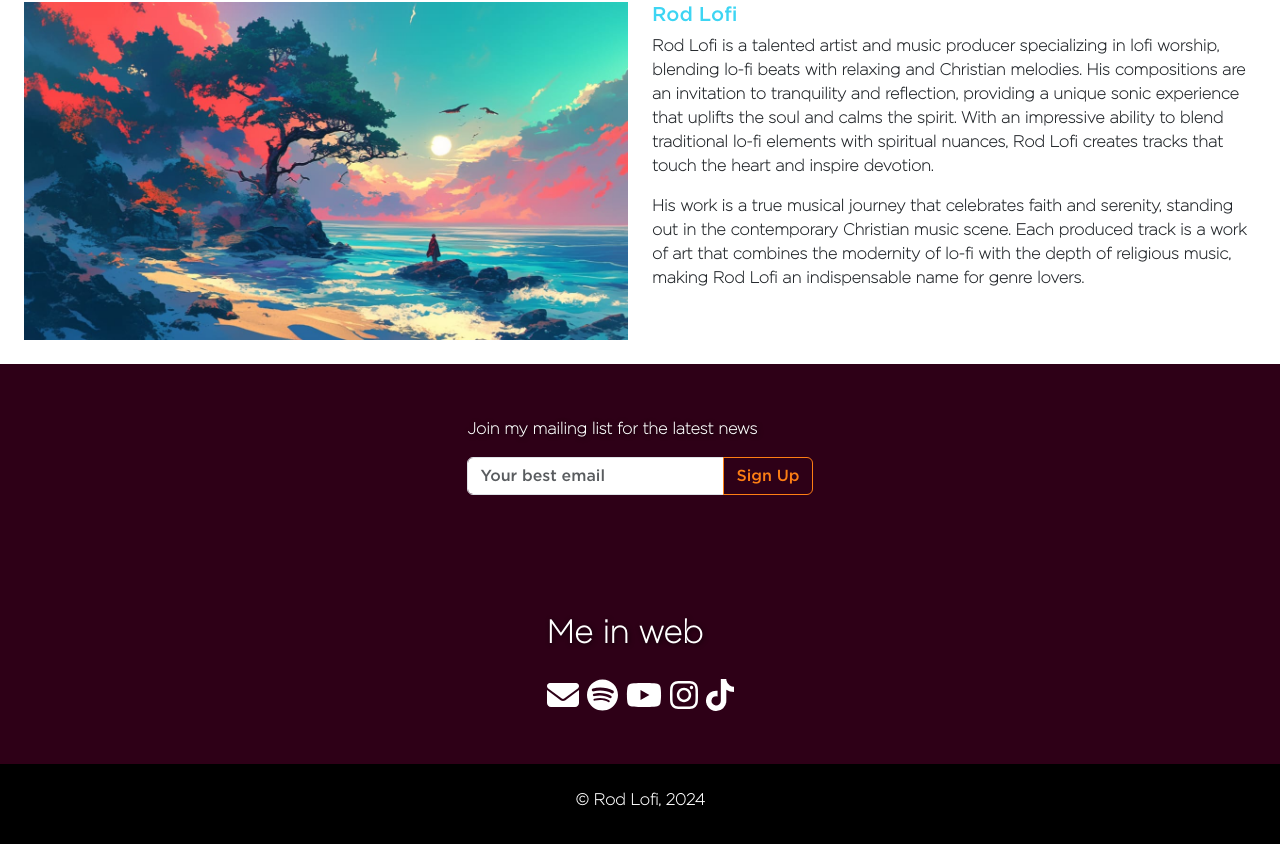
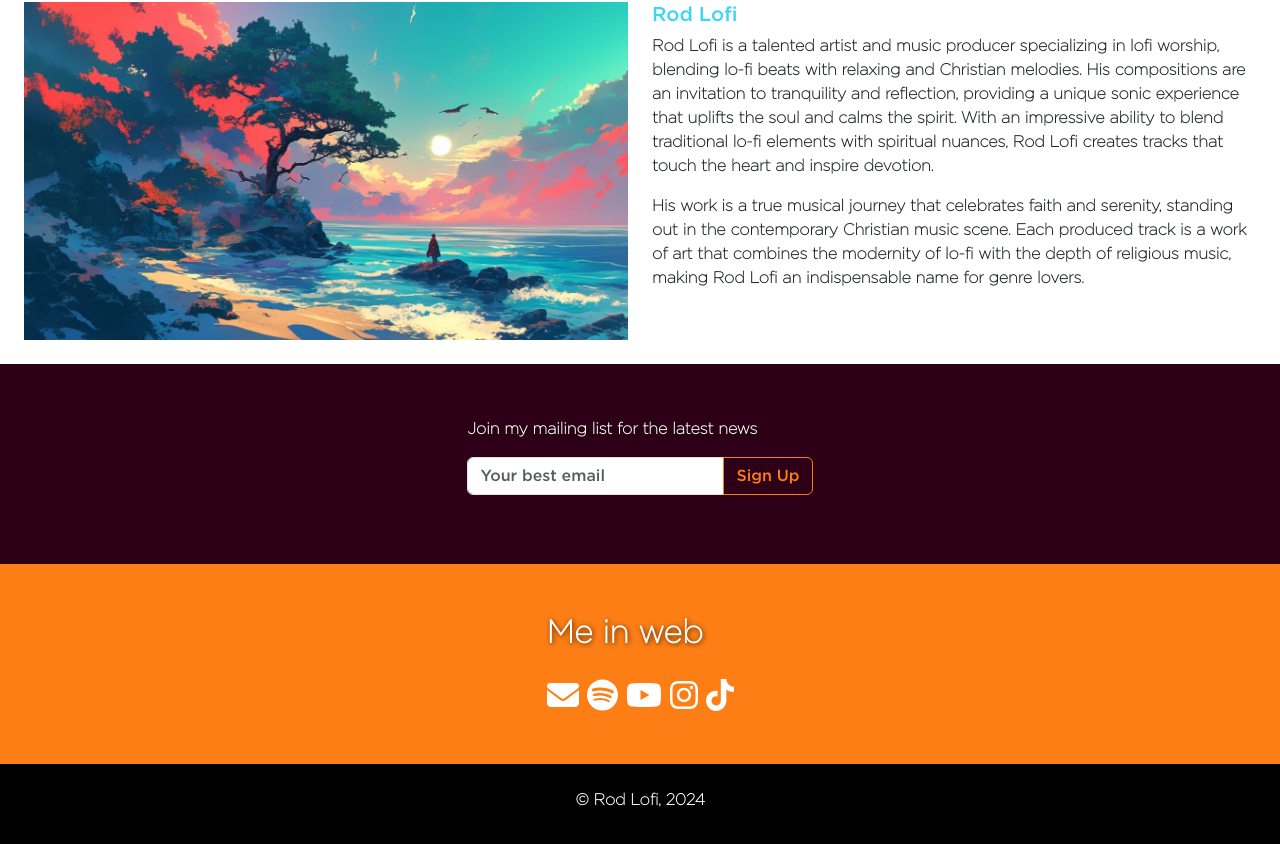
Before and after one commit to rodrigozan/afrobrazuca, a Next.js app: page / in a window 1280 px wide. Shown: the part 822-1666 px from the top of the page. Built offline with nearby package versions, Linux system fonts and the light colour scheme; a web font is replaced by a local one.

Commit message:
Change background color

```diff
--- a/app/components/Contact.tsx
+++ b/app/components/Contact.tsx
@@ -9,7 +9,7 @@ import styles from '../../styles/Contact.module.scss'
 
 const Contact: React.FC = () => {
   return (
-    <section className={`${styles.Contact} p-4 bg-dark`}>
+    <section className={`${styles.Contact} p-4 bg-secondary`}>
       <div className={`content`}>
         <p>Me in web</p>
         <div className="socialMedia d-flex align-items-center">
```
